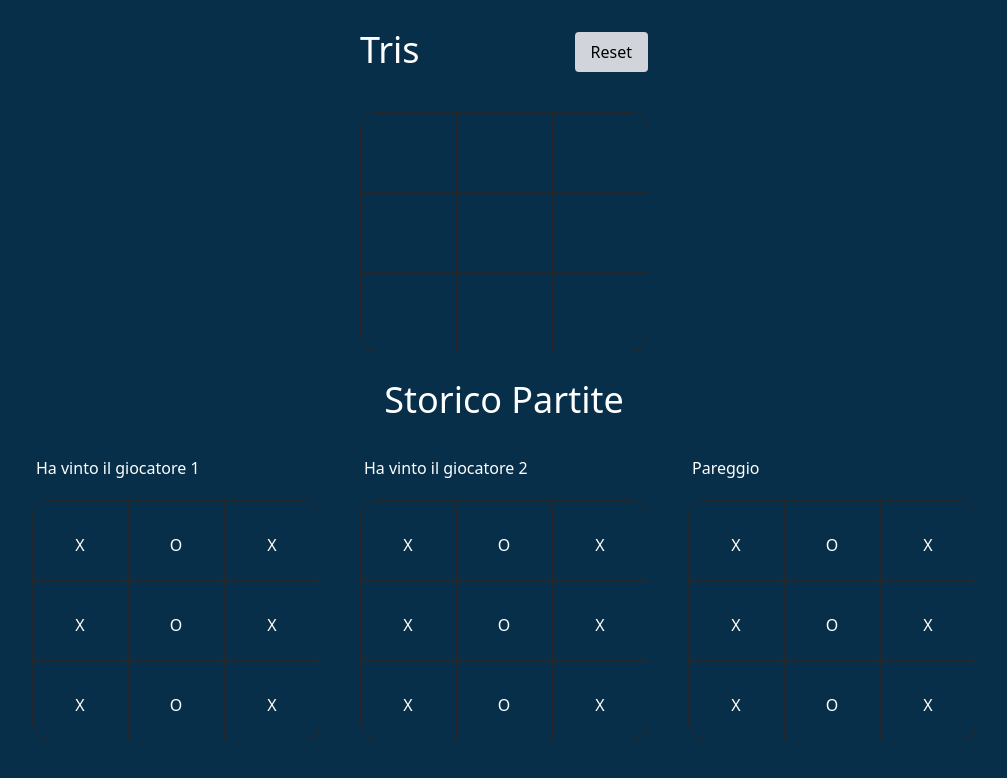
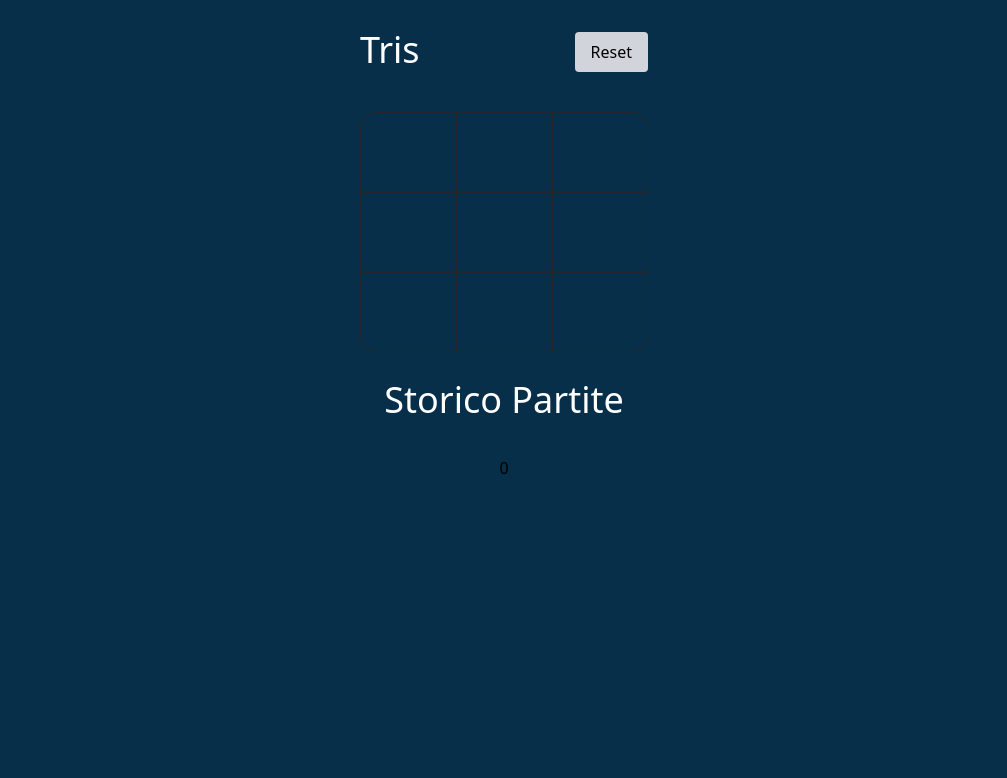
Before and after one commit to SimoneCampisi0/tictactoe, a React (Vite) app: page / in a window 1280 px wide. Shown: the top 778 px of the page, without its empty margins (136-1143 px from the left). Built offline with nearby package versions, Linux system fonts and the light colour scheme.

Commit message:
Da fixare trasferiemento match in StoricoPartite.tsx

```diff
--- a/src/App.tsx
+++ b/src/App.tsx
@@ -1,9 +1,15 @@
 import './App.css'
 import GridPlay from "./components/grid-play/GridPlay.tsx";
 import StoricoPartite from "./components/storico-partite/StoricoPartite.tsx";
+import {Matches} from "./components/models/Matches.ts";
 
 function App() {
+  let matchesVar: Matches[] = [];
 
+  function onEndPlay(matches: Matches[]) {
+    console.log("matches onEndPlay: ", matches)
+    matchesVar = matches;
+  }
 
   return (
       <>
@@ -11,10 +17,10 @@ function App() {
 
           <div className="flex flex-col items-center justify-center">
             <div className="p-2 rounded-2xl">
-              <GridPlay></GridPlay>
+              <GridPlay endPlay={onEndPlay}></GridPlay>
             </div>
 
-            <StoricoPartite></StoricoPartite>
+            <StoricoPartite matches={matchesVar}></StoricoPartite>
           </div>
         </div>
 
--- a/src/components/grid-play/GridPlay.tsx
+++ b/src/components/grid-play/GridPlay.tsx
@@ -1,8 +1,10 @@
 import {useState} from "react";
 import './GridPlay.css'
 import Grid from "../shared/Grid.tsx";
+import {Matches} from "../models/Matches.ts";
 
-function GridPlay() {
+// @ts-ignore
+function GridPlay({ endPlay }) {
   const [matrix, setMatrix] = useState([
     [" ", " ", " "],
     [" ", " ", " "],
@@ -12,75 +14,75 @@ function GridPlay() {
   const [player, setPlayer] = useState(1);
   const [winner, setWinner] = useState(0);
 
-  function checkWin(p: string) {
-    if (matrix[0][0] == p && matrix[0][1] == p && matrix[0][2] == p) {
-      p == "X" ? setWinner(1) : setWinner(2);
-      return;
+  function checkWin(newMatrix: string[][], p: string) {
+    let localWinner = 0;
+
+    if (newMatrix[0][0] === p && newMatrix[0][1] === p && newMatrix[0][2] === p) {
+      console.log("1")
+      localWinner = p === "X" ? 1 : 2;
     }
 
-    if (matrix[1][0] == p && matrix[1][1] == p && matrix[1][2] == p) {
-      p == "X" ? setWinner(1) : setWinner(2);
-      return;
+    else if (newMatrix[1][0] == p && newMatrix[1][1] == p && newMatrix[1][2] == p) {
+      localWinner = p === "X" ? 1 : 2;
     }
 
-    if (matrix[2][0] == p && matrix[2][1] == p && matrix[2][2] == p) {
-      p == "X" ? setWinner(1) : setWinner(2);
-      return;
+    else if (newMatrix[2][0] == p && newMatrix[2][1] == p && newMatrix[2][2] == p) {
+      localWinner = p === "X" ? 1 : 2;
     }
 
-    if (matrix[0][0] == p && matrix[1][0] == p && matrix[2][0] == p) {
-      p == "X" ? setWinner(1) : setWinner(2);
+    else if (newMatrix[0][0] == p && newMatrix[1][0] == p && newMatrix[2][0] == p) {
+      localWinner = p === "X" ? 1 : 2;
     }
 
-    if (matrix[0][1] == p && matrix[1][1] == p && matrix[2][1] == p) {
-      p == "X" ? setWinner(1) : setWinner(2);
+    else if (newMatrix[0][1] == p && newMatrix[1][1] == p && newMatrix[2][1] == p) {
+      localWinner = p === "X" ? 1 : 2;
     }
 
-    if (matrix[0][2] == p && matrix[1][2] == p && matrix[2][2] == p) {
-      p == "X" ? setWinner(1) : setWinner(2);
+    else if (newMatrix[0][2] == p && newMatrix[1][2] == p && newMatrix[2][2] == p) {
+      localWinner = p === "X" ? 1 : 2;
     }
 
-    if (matrix[0][0] == p && matrix[1][1] == p && matrix[2][2] == p) {
-      p == "X" ? setWinner(1) : setWinner(2);
+    else if (newMatrix[0][0] == p && newMatrix[1][1] == p && newMatrix[2][2] == p) {
+      localWinner = p === "X" ? 1 : 2;
+
     }
 
-    console.log("matrix: ", matrix)
-    if (matrix[0][2] == p && matrix[1][1] == p && matrix[2][0] == p) {
-      console.log("entro")
-      p == "X" ? setWinner(1) : setWinner(2);
-      console.log("winner: ", winner)
+    else if (newMatrix[0][2] == p && newMatrix[1][1] == p && newMatrix[2][0] == p) {
+      localWinner = p === "X" ? 1 : 2;
     }
 
     let emptyCell = 0;
     for (let i = 0; i < 3; i++) {
       for (let j = 0; j < 3; j++) {
-        if (matrix[i][j] === " " || matrix[i][j] === null) {
+        if (newMatrix[i][j] === " " || newMatrix[i][j] === null) {
           emptyCell++;
         }
       }
     }
 
-    if (emptyCell == 0) {
+    if (emptyCell === 0 && localWinner === 0) {
       setWinner(9);
+    }
+
+    if(localWinner === 1 || localWinner === 2 || localWinner === 9) {
+      setWinner(localWinner);
+      const matches: Matches = {winner: localWinner, matrix: newMatrix};
+      endPlay(matches)
     }
 
   }
 
-  function handleClick(i: number, j: number) {
-    checkWin('X');
-    checkWin('O');
+  function handleClick(i, j) {
+    if (matrix[i][j] !== " ") return;
 
-    if (matrix[i][j] === " " || matrix[i][j] === null) {
-      let temp = [...matrix];
+    const newMatrix = [...matrix.map(row => [...row])];
+    newMatrix[i][j] = player === 1 ? 'X' : 'O';
 
-      temp[i][j] = player === 1 ? 'X' : 'O';
+    setMatrix(newMatrix);
+    setPlayer(player === 1 ? 2 : 1);
 
-      setMatrix(temp);
-      setPlayer(player === 1 ? 2 : 1);
-    }
-
-    checkWin('X');
-    checkWin('O');
+    checkWin(newMatrix, 'X');
+    checkWin(newMatrix, 'O');
   }
 
   function resetMatrix() {
--- a/src/components/storico-partite/StoricoPartite.tsx
+++ b/src/components/storico-partite/StoricoPartite.tsx
@@ -1,34 +1,8 @@
 import Grid from "../shared/Grid.tsx";
 import {Matches} from "../models/Matches.ts";
 
-function StoricoPartite() {
-  const matches: Matches[] = [
-    {
-      winner: 1,
-      matrix: [
-        ['X', 'O', 'X'],
-        ['X', 'O', 'X'],
-        ['X', 'O', 'X'],
-      ]
-    },
-    {
-      winner: 2,
-      matrix: [
-        ['X', 'O', 'X'],
-        ['X', 'O', 'X'],
-        ['X', 'O', 'X'],
-      ]
-    },
-    {
-      winner: 9,
-      matrix: [
-        ['X', 'O', 'X'],
-        ['X', 'O', 'X'],
-        ['X', 'O', 'X'],
-      ]
-    }
-  ];
-
+// @ts-ignore
+function StoricoPartite({matches}) {
   function onCellClick() {
 
   }
@@ -38,6 +12,8 @@ function StoricoPartite() {
         <div className="text-white text-4xl">Storico Partite</div>
 
         <div className="mt-7 p-2 rounded-2xl flex flex-row flex-wrap">
+          {matches.length}
+
           {matches.map((match: Matches, index: number) => {
             return <div className="flex flex-col">
               {match.winner === 1 && <div className="text-white pl-6">Ha vinto il giocatore 1</div>}
```
